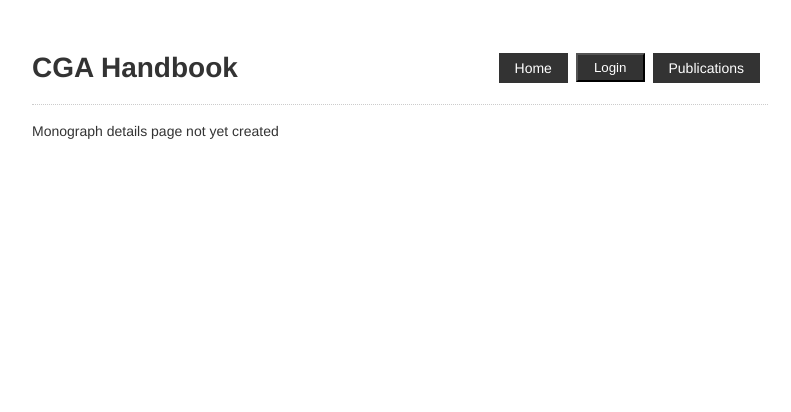
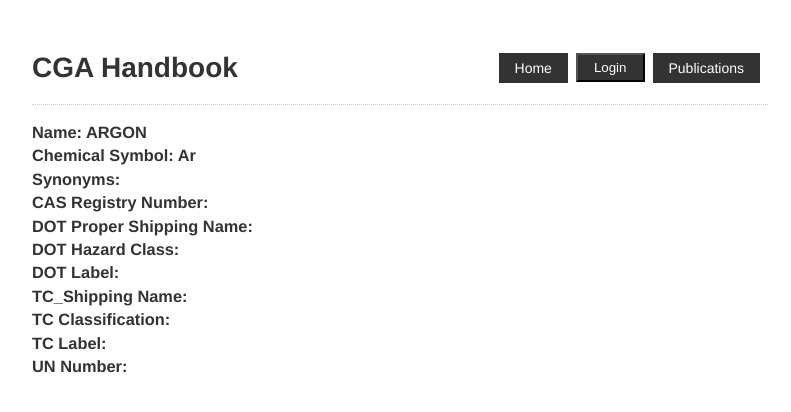
Before and after one commit to Aiedail11/handbook-prototype, a Nuxt app: page /monographs/1 in a window 1280 px wide. Shown: the top 412 px of the page, without its empty margins (240-1031 px from the left). Built offline with nearby package versions, Linux system fonts and the light colour scheme.

Commit message:
end of day - see comments in monographs/create.vue

```diff
--- a/components/Joke.vue
+++ /dev/null
@@ -1,22 +0,0 @@
-<template>
-<nuxt-link :to="'jokes/' + id">
-  <div class = "joke">
-      <p>{{ joke}}</p>
-  </div>
-  </nuxt-link>
-</template>
-
-<script>
-export default {
-    name: 'Joke',
-    props: ['joke', 'id']
-}
-</script>
-
-<style>
-    .joke {
-        padding: 1rem;
-        border: 1px dotted #ccc;
-        margin: 1rem 0;
-    }
-</style>
--- a/components/Monograph.vue
+++ b/components/Monograph.vue
@@ -1,5 +1,6 @@
 <template>
   <div class="monograph" v-if="verifySymbol">
+    <nuxt-link :to="'monographs/' + id">
       <div v-for="symbol in symbols" :key="symbol.index">
         <h2>{{symbol.letters}}</h2>
         <h2 v-if="symbol.quantity >1">
@@ -8,9 +9,14 @@
       </div>
       <h3>{{name}}</h3>
       <div v-if="checkLogin">
-      <nuxt-link :to="'monographs/edit/' + id"><h4>Edit</h4></nuxt-link> |
-      <nuxt-link :to="'monographs/' + id"><h4>Details</h4></nuxt-link>
+        <nuxt-link :to="'monographs/edit/' + id">
+          <h4>Edit </h4>
+        </nuxt-link>|
+        <nuxt-link :to="'monographs/' + id">
+          <h4>Details</h4>
+        </nuxt-link>
       </div>
+    </nuxt-link>
   </div>
 </template>
 
@@ -45,7 +51,8 @@
   margin: 1rem 0;
 }
 
-h2, h4 {
+h2,
+h4 {
   display: inline;
 }
 </style>
--- a/pages/index.vue
+++ b/pages/index.vue
@@ -29,12 +29,12 @@
   components: {
     Monograph,
     SearchGases
-  },
+  },/*
   data() {
     return {
       monographs: this.$store.state.monographs.list
     };
-  },
+  },*/
   async created() {},
   head() {
     return {
@@ -53,6 +53,12 @@
   methods: {
     async searchText(text) {
       console.log("You tried to search for: " + text);
+    }
+  },
+  computed: {
+    monographs(){
+      console.log(this.$store.state.monographs.list);
+      return this.$store.state.monographs.list;
     }
   }
 };
--- a/pages/monographs/_id.vue
+++ b/pages/monographs/_id.vue
@@ -1,13 +1,73 @@
 <template>
-  <p>Monograph details page not yet created</p>
+  <div class="monograph-properties-container">
+    <div class="monograph-name">
+      <h3>Name: {{monograph.name.toUpperCase()}}</h3>
+    </div>
+    <div class="monograph-symbol">
+      <h3>Chemical Symbol:</h3>
+      <h3 v-for="symbol in monograph.symbols" :key="symbol.index">
+        {{symbol.letters}}
+        <sub v-if="symbol.quantity > 1">{{symbol.quantity}}</sub>
+      </h3>
+    </div>
+    <div class="monograph-synonyms">
+      <h3>Synonyms: {{stringify(monograph.synonyms)}}</h3>
+    </div>
+    <div class="monograph-cas-number">
+      <h3>CAS Registry Number: {{monograph.casRegistryNumber}}</h3>
+    </div>
+    <div class="monograph-dot-shipping-name">
+      <h3>DOT Proper Shipping Name: {{monograph.dotShippingName}}</h3>
+    </div>
+    <div class="monograph-dot-hazard-class">
+      <h3>DOT Hazard Class: {{monograph.dotHazardClass}}</h3>
+    </div>
+    <div class="monograph-dot-label">
+      <h3>DOT Label: {{monograph.Label}}</h3>
+    </div>
+    <div class="tc-shipping-name">
+      <h3>TC_Shipping Name: {{monograph.tcShippingName}}</h3>
+    </div>
+    <div class="tc-classification">
+      <h3>TC Classification: {{monograph.tcClassification}}</h3>
+    </div>
+    <div class="tc-label">
+      <h3>TC Label: {{monograph.tcLabel}}</h3>
+    </div>
+    <div class="un-number">
+      <h3>UN Number: {{monograph.unNumber}}</h3>
+    </div>
+  </div>
 </template>
 
 <script>
 export default {
-
-}
+  data() {
+    return {
+      monograph: this.$store.state.monographs.list.filter(
+        (value, index, arr) => {
+          return value.id == this.$route.params.id;
+        }
+      )[0]
+    };
+  },
+  methods: {
+    stringify(list) {
+      if (!Array.isArray(list)) return list;
+      let result = "";
+      for (let i = 0; i < list.length; i++) {
+        if (i < list.length - 1) result += list[i] + ", ";
+        else result += list[i];
+      }
+      return result;
+    }
+  }
+};
 </script>
 
 <style>
-
+h2,
+h3 {
+  display: inline;
+}
 </style>
--- a/pages/monographs/create.vue
+++ b/pages/monographs/create.vue
@@ -1,11 +1,83 @@
 <template>
-  <p>Create monograph not yet implemented</p>
+  <div class="monograph-creation">
+    <form @submit="onSubmit" >
+      <!-- <form @submit.prevent="onSubmit" > --> <!-- Prevent page refresh so you can read console logs -->
+      <div class="monograph-name">
+        <h2>Name: </h2> <input type="text" v-model="monograph.name">
+      </div>
+      <div class="monograph-symbol">
+        <h2>Chemical Symbol: </h2> <input type="text" v-model="symbolText">
+      </div>
+      <div class="monograph-synonyms">
+        <h2>Synonyms:</h2> <input type="text" v-model="monograph.synonyms">
+      </div>
+      <div class="monograph-cas-number">
+        <h2>CAS Registry Number: </h2> <input type="text" v-model="monograph.casRegistryNumber">
+      </div>
+      <div class="monograph-dot-shipping-name">
+        <h2>DOT Proper Shipping Name: </h2> <input type="text" v-model="monograph.dotShippingName">
+      </div>
+      <div class="monograph-dot-hazard-class">
+        <h2>DOT Hazard Class: </h2> <input type="text" v-model="monograph.dotHazardClass">
+      </div>
+      <div class="monograph-dot-label">
+        <h2>DOT Label:</h2> <input type="text" v-model="monograph.dotLabel">
+      </div>
+      <div class="tc-shipping-name">
+        <h2>TC_Shipping Name:</h2> <input type="text" v-model="monograph.tcShippingName">
+      </div>
+      <div class="tc-classification">
+        <h2>TC Classification: </h2> <input type="text" v-model="monograph.tcClassification">
+      </div>
+      <div class="tc-label">
+        <h2>TC Label: </h2> <input type="text" v-model="monograph.tcLabel">
+      </div>
+      <div class="un-number">
+        <h2>UN Number: </h2> <input type="text" v-model="monograph.unNumber">
+      </div>
+      <input type="submit" value="Submit" @click="onSubmit" />
+    </form>
+  </div>
 </template>
 
 <script>
+
+// This seems to reset the store on submit, and I don't understand why (notice how submitting logs you out)
+// Maybe https://vuex.vuejs.org/guide/modules.html#module-local-state will help
+
 export default {
-
-}
+  data() {
+    return {
+      monograph: {
+        symbols: '',
+        name: '',
+        id: this.$store.state.monographs.list.length + 1,
+        synonyms: '',
+        casRegistryNumber: '',
+        dotHazardClass: '',
+        dotShippingName: '',
+        dotLabel: '',
+        tcShippingName: '',
+        tcClassification: '',
+        tcLabel: '',
+        unNumber: '',
+        miscProperties: []
+      },
+      symbolText: ''
+    };
+  },
+  methods: {
+    onSubmit() {
+      this.monograph.symbols = [{ letters: this.symbolText, quantity: 1 }];
+      //console.log(this.$store.state.monographs.list);
+      try{
+      this.$store.commit("monographs/create", this.monograph);
+      }catch(e){
+        console.log(e);
+      }
+    }
+  }
+};
 </script>
 
 <style>
--- a/store/monographs.js
+++ b/store/monographs.js
@@ -1,31 +1,41 @@
 export const state = () => ({
     list: [
-        { symbols: [{ letters: "Ar", quantity: 1 }], name: "Argon", id: "6" },
-        { symbols: [{ letters: "N", quantity: 2 }], name: "Nitrogen", id: "5" },
-        { symbols: [{ letters: "O", quantity: 2 }], name: "Oxygen", id: "1" },
+        { symbols: [{ letters: "Ar", quantity: 1 }], name: "Argon", id: "1" },
+        { symbols: [{ letters: "N", quantity: 2 }], name: "Nitrogen", id: "2" },
+        {
+            symbols: [{ letters: "O", quantity: 2 }], name: "Oxygen", id: "3",
+            synonyms: ['LOX (liquid only)'], casRegistryNumber: '7782-44-7',
+            dotHazardClass: '2.2, (5.1), (Nonflammable gas)',
+            dotLabel: 'NON-FLAMMABLE GAS, OXIDIZER',
+            tcShippingName: 'Oxygen, compressed Oxygen, refrigerated liquid',
+            tcClassification: '2.2, (5.1)',
+            tcLabel: 'OXIDIZING GAS',
+            unNumber: 'UN 1072 (for compressed gas) UN 1073 (for refrigerated liquid)'
+        },
         {
             symbols: [{ letters: "COCl", quantity: 2 }],
             name: "Phosgene",
-            id: "2"
+            id: "4",
+            synonyms: ['emily', 'haggard']
         }]
 })
 
 export const mutations = {
-    create(state, symbolArray, name, id) {
-        if (!Array.isArray(symbolArray)) return false;
-        if (!Number.isInteger(id)) return false;
-        if (name == null) return false;
-        for (let i = 0; i < symbolArray.length; i++) {
-            if (symbolArray[i].letters == null) return false;
-            if (!Number.isInteger(symbolArray[i].quantity)
-                || symbolArray[i].quantity < 1) return false;
+    create(state, monograph) {
+        if (!monograph) return;
+        if (!Array.isArray(monograph.symbolArray)) return;
+        if (!Number.isInteger(monograph.id)) return;
+        if (monograph.name == null) return;
+        for (let i = 0; i < monograph.symbolArray.length; i++) {
+            if (monograph.symbolArray[i].letters == null) return;
+            if (!Number.isInteger(monograph.symbolArray[i].quantity)
+                || monograph.symbolArray[i].quantity < 1) return;
         }
-        state.list.push({ symbols: symbolArray, name: name, id: id });
-        return true;
+        state.list.push(monograph);
     },
-    update(state, symbolArray, name, id) {
-        this.delete(state, id);
-        this.create(state, symbolArray, name, id);
+    update(state, monograph) {
+        this.delete(state, monograph.id);
+        this.create(state, monograph);
     },
     delete(state, id) {
         state.list = state.list.filter((value, index, arr) => {
```
Also changed, not shown: 1 other file (tests, documents, lock files or other folders). Lines whose indentation alone changed are shown as unchanged.
